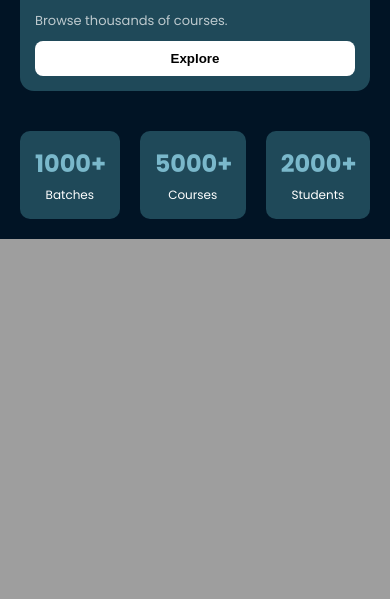
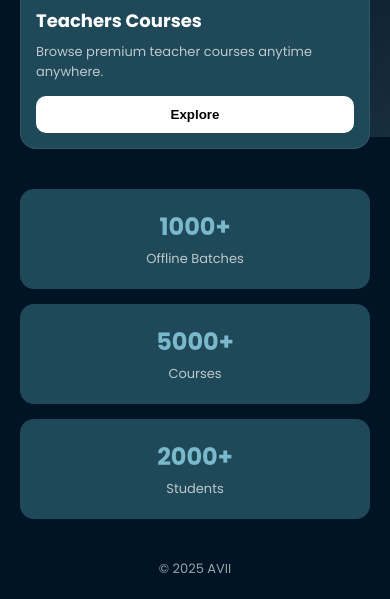
Before and after one commit to arihant999/Avii, a PHP site: page /goal/index.php in a window 390 px wide. Shown: the part 707-1306 px from the top of the page. Before the commit the page ends 946 px from the top, so only its background shows below. Run offline with PHP 8.4, Linux system fonts and the light colour scheme.

Commit message:
Refactor index.php for improved layout and styling
Updated the title and improved the layout and styling of the courses section. Added a footer and adjusted various CSS properties for better responsiveness.

```diff
--- a/goal/index.php
+++ b/goal/index.php
@@ -4,7 +4,7 @@
 <meta charset="UTF-8">
 <meta name="viewport" content="width=device-width, initial-scale=1.0">
 
-<title>Courses</title>
+<title>AVII Courses</title>
 
 <link href="https://fonts.googleapis.com/css2?family=Poppins:wght@300;400;500;600;700&display=swap" rel="stylesheet">
 
@@ -20,9 +20,22 @@ body{
     font-family:'Poppins',sans-serif;
     background:#011425;
     color:white;
+    overflow-x:hidden;
 }
 
-/* TOP BANNER */
+/* BACKGROUND */
+
+body::before{
+    content:'';
+    position:fixed;
+    inset:0;
+    background:
+    radial-gradient(circle at top left, rgba(31,73,89,.35), transparent 40%),
+    radial-gradient(circle at bottom right, rgba(92,124,137,.25), transparent 40%);
+    z-index:-1;
+}
+
+/* BANNER */
 
 .banner{
     width:100%;
@@ -62,52 +96,75 @@ body{
 }
 
 .card h3{
-    margin:0;
     font-size:18px;
+    margin-bottom:8px;
 }
 
 .card p{
     font-size:13px;
     opacity:.7;
-    margin:10px 0;
+    line-height:1.5;
+    margin-bottom:15px;
 }
 
 .card button{
     width:100%;
-    padding:10px;
     border:none;
-    border-radius:8px;
     background:white;
     color:black;
-    font-weight:bold;
+    padding:11px;
+    border-radius:10px;
+    font-weight:700;
     cursor:pointer;
 }
 
 /* STATS */
 
 .stats{
-    display:flex;
-    justify-content:center;
-    gap:20px;
+    display:grid;
+    grid-template-columns:repeat(3,1fr);
+    gap:15px;
     padding:20px;
 }
 
 .stat{
     background:#1F4959;
-    padding:15px;
-    border-radius:10px;
+    border-radius:14px;
+    padding:20px;
     text-align:center;
-    min-width:90px;
 }
 
 .stat h2{
-    margin:0;
     color:#7ab8cb;
+    margin-bottom:5px;
 }
 
 .stat p{
-    margin:5px 0 0;
-    font-size:12px;
+    font-size:13px;
+    opacity:.7;
+}
+
+/* FOOTER */
+
+.footer{
+    text-align:center;
+    padding:20px;
+    font-size:13px;
+    opacity:.6;
+}
+
+/* MOBILE */
+
+@media(max-width:700px){
+
+.stats{
+    grid-template-columns:1fr;
+}
+
+.banner{
+    height:150px;
+}
+
 }
 
 </style>
@@ -136,7 +199,7 @@ body{
                 <h3>Offline Batches</h3>
 
                 <p>
-                Join offline classroom batches.
+                    Join offline classroom batches with expert teachers.
                 </p>
 
                 <button onclick="window.location.href='https://sdvbots.site/offline'">
@@ -158,12 +221,14 @@ body{
                 <h3>Teachers Courses</h3>
 
                 <p>
-                Browse thousands of courses.
+                    Browse premium teacher courses anytime anywhere.
                 </p>
 
-            <button onclick="window.location.href='https://sdvbots.site/goal'">
+                <button onclick="window.location.href='https://sdvbots.site/goal2'">
                     Explore
                 </button>
+
+            </div>
 
         </div>
 
@@ -177,7 +242,7 @@ body{
 
     <div class="stat">
         <h2>1000+</h2>
-        <p>Batches</p>
+        <p>Offline Batches</p>
     </div>
 
     <div class="stat">
@@ -192,5 +257,11 @@ body{
 
 </div>
 
+<!-- FOOTER -->
+
+<div class="footer">
+    © 2025 AVII
+</div>
+
 </body>
 </html>
```
Also changed, not shown: other parts of goal/index.php (+34 -7 lines). Lines whose indentation alone changed are shown as unchanged.
